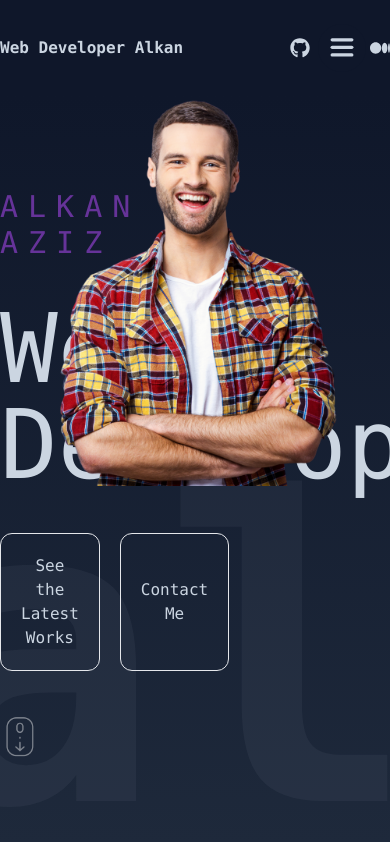
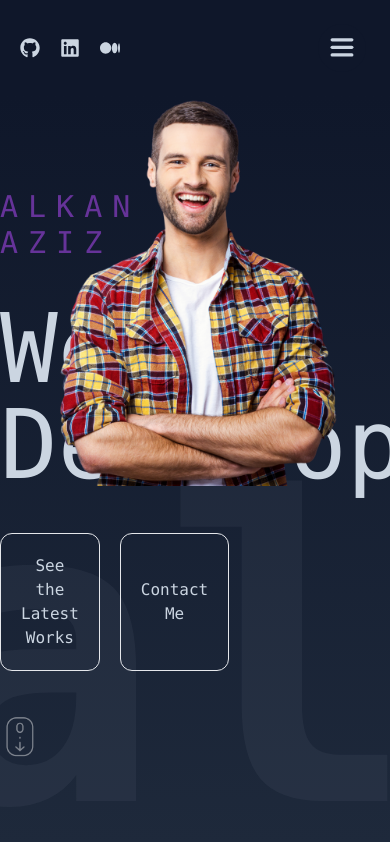
Before and after one commit to alkanaziz/alkanaziz-portfolio, a React (Vite) app: page / in a window 390 px wide. Shown: the top 842 px of the page. Built offline with nearby package versions, Linux system fonts and the light colour scheme.

Commit message:
refactor: Update Navbar component layout for better responsiveness

```diff
--- a/src/components/navbar/Navbar.jsx
+++ b/src/components/navbar/Navbar.jsx
@@ -9,12 +9,12 @@
     <div className="navbar h-24">
       {/* Sidebar */}
       <Sidebar />
-      <div className="wrapper m-auto flex h-full max-w-screen-xl items-center justify-between">
+      <div className="wrapper m-auto flex h-full max-w-screen-xl items-center md:justify-between justify-start p-5">
         <motion.span
           initial={{ opacity: 0, scale: 0.5 }}
           animate={{ opacity: 1, scale: 1 }}
           transition={{ duration: 0.5 }}
-          className="font-bold"
+          className="font-bold hidden md:block"
         >
           Web Developer Alkan
         </motion.span>
```
